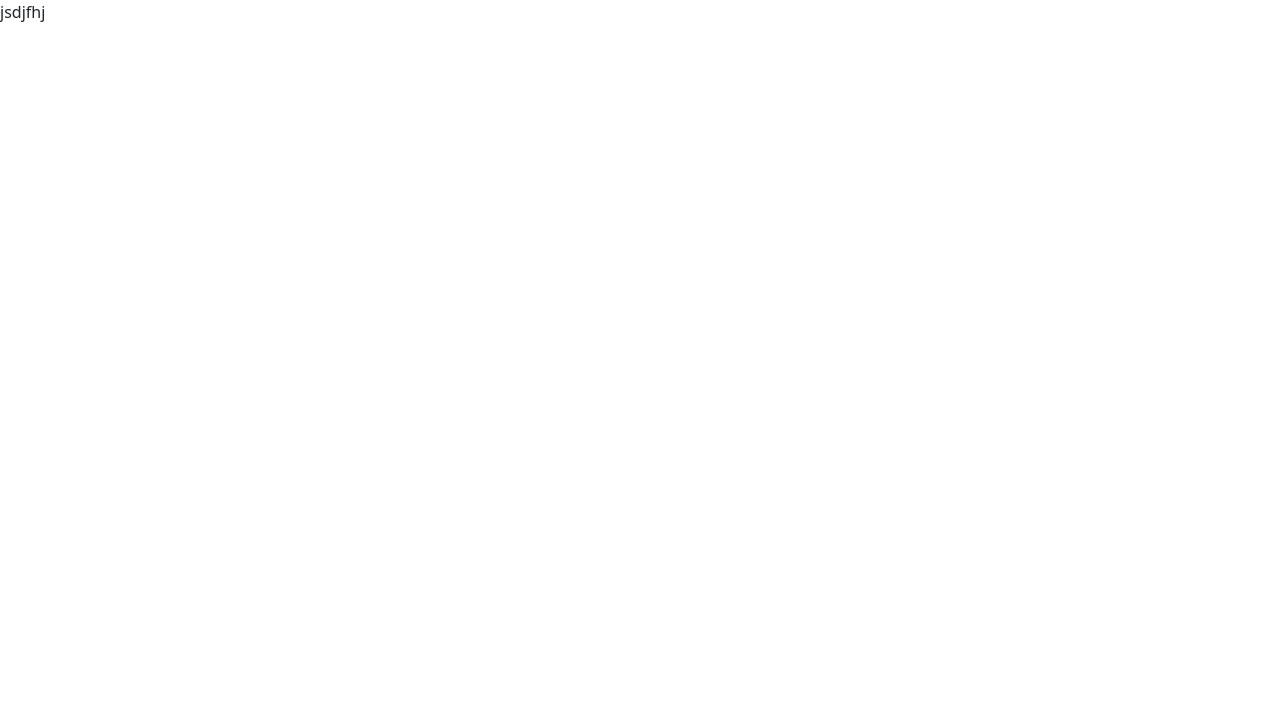
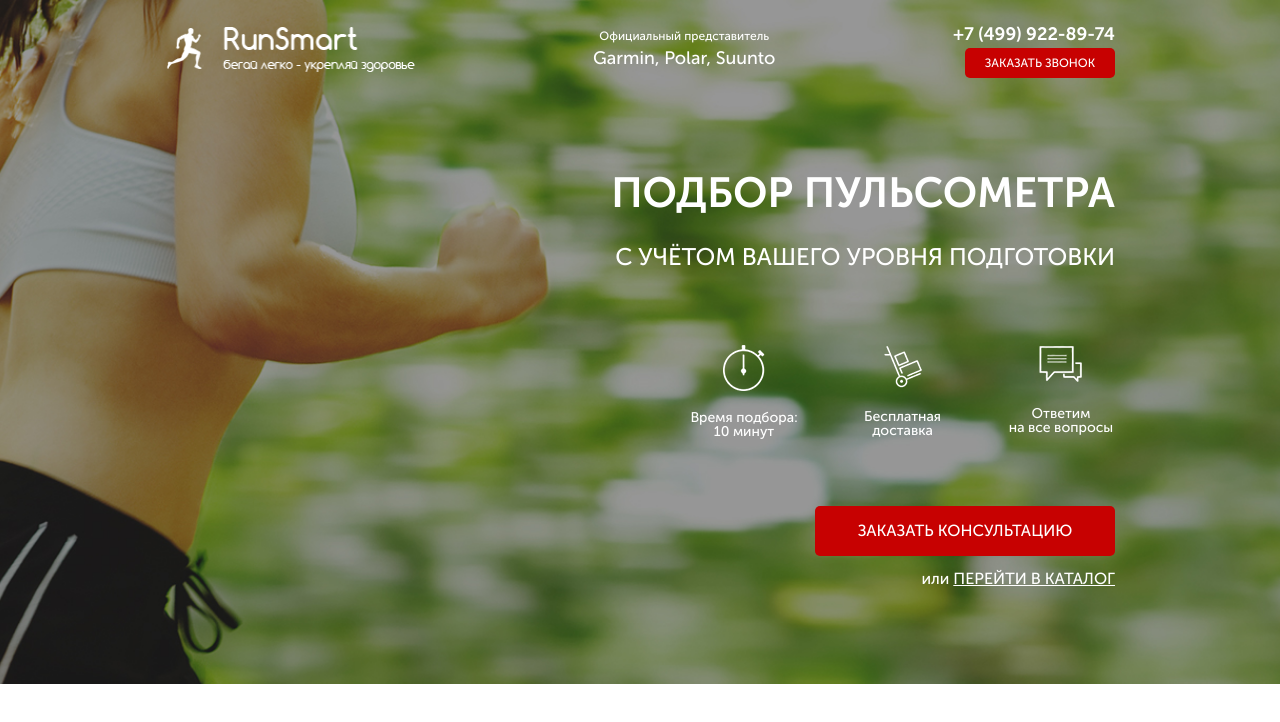
Before and after one commit to StasKotvitskyi/pulse, a website: page src/index.html in a window 1280 px wide. Drawn offline with Linux system fonts and the light colour scheme; files that its build step writes are made by us from their sources.

Commit message:
08.04.22 17:24

```diff
--- a/src/index.html
+++ b/src/index.html
@@ -10,6 +10,45 @@
     <link rel="stylesheet" href="css/style.min.css">
 </head>
 <body>
-jsdjfhj
+    <div class="promo">
+        <div class="container">
+            <header class="header">
+                <a href="#" class="header__logo">
+                    <img src="icons/logo.png" alt="logo">
+                </a>
+                <div class="header__official">
+                    Официальный представитель
+                    <span>Garmin, Polar, Suunto</span>
+                </div>
+                <div class="header__contacts">
+                    <a href="tel:+74999228974" class="header__phone">+7 (499) 922-89-74</a>
+                    <button class="button">заказать звонок</button>
+                </div>
+            </header>
+            <div class="promo__wrapper">
+                <h1 class="promo__header">Подбор пульсометра</h1>
+                <h2 class="promo__subheader">с учётом Вашего уровня подготовки</h2>
+                <div class="promo__icons">
+                    <div class="promo__icon">
+                        <img src="icons/timer.png" alt="timer">
+                        Время подбора: <br>10 минут
+                    </div>
+                    <div class="promo__icon">
+                        <img src="icons/luggage.png" alt="luggage">
+                        Бесплатная доставка
+                    </div>
+                    <div class="promo__icon">
+                        <img src="icons/message.png" alt="message">
+                        Ответим <br>на все вопросы
+                    </div>
+                </div>
+                <button class="button button_main">заказать консультацию</button>
+                <div class="promo__link">
+                    или
+                    <a href="#">перейти в каталог</a>
+                </div>
+            </div>
+        </div>
+    </div>
 </body>
 </html>
--- a/src/sass/base/_variables.scss
+++ b/src/sass/base/_variables.scss
@@ -0,0 +1 @@
+$main-color: #C70101;
--- /dev/null
+++ b/src/sass/blocks/_buttons.scss
@@ -0,0 +1,18 @@
+.button {
+    width: 150px;
+    height: 30px;
+    border-radius: 5px;
+    background-color: $main-color;
+    border: none;
+    font-weight: 500;
+    font-size: 12px;
+    text-align: center;
+    text-transform: uppercase;
+    color: #FFFFFF;
+    &_main {
+        margin-top: 67px;
+        width: 300px;
+        height: 50px;
+        font-size: 16px;
+    }
+}
--- /dev/null
+++ b/src/sass/blocks/_header.scss
@@ -0,0 +1,36 @@
+.header {
+    display: flex;
+    justify-content: space-between;
+    align-items: center;
+    &__logo {
+        width: 250px;
+        img {
+            width: 100%;
+        }
+    }
+    &__official {
+        font-weight: 500;
+        font-size: 12px;
+        text-align: center;
+        color: #FFFFFF;
+        span {
+            display: block;
+            font-size: 18px;
+        }
+    }
+    &__phone {
+        display: block;
+        font-weight: 700;
+        font-size: 18px;
+        color: #FFFFFF;
+        text-decoration: none;
+        &:hover {
+            color: #FFFFFF;
+        }
+    }
+    &__contacts {
+        display: flex;
+        flex-direction: column;
+        align-items: flex-end;
+    }
+}
--- /dev/null
+++ b/src/sass/blocks/_promo.scss
@@ -0,0 +1,57 @@
+.promo{
+    min-height: 650px;
+    padding: 21px 0 93px 0;
+    background: url(../img/bg1.png) center (center/cover) no-repeat;
+    &__wrapper{
+        display: flex;
+        flex-direction: column;
+        align-items: flex-end;
+        margin-top: 90px;
+    }
+    &__header {
+        font-weight: 700;
+        font-size: 42px;
+        text-transform: uppercase;
+        color: #FFFFFF;
+    }
+    &__subheader {
+        margin-top: 17px;
+        font-weight: 500;
+        font-size: 24px;
+        text-transform: uppercase;
+        color: #FFFFFF;
+    }
+    &__icons {
+        margin-top: 65px;
+        width: 425px;
+        display: flex;
+        justify-content: space-between;
+    }
+    &__icon {
+        width: 108px;
+        text-align: center;
+        font-weight: 500;
+        font-size: 14px;
+        line-height: 14px;
+        color: #FFFFFF;
+        img {
+            display: block;
+            margin: 0 auto 20px;
+        }
+    }
+    &__link {
+        margin-top: 10px;
+        font-weight: 500;
+        font-size: 16px;
+        line-height: 25px;
+        color: #FFFFFF;
+        a {
+            text-transform: uppercase;
+            text-decoration: underline;
+            color: #FFFFFF;
+            &:hover {
+                color: #FFFFFF;
+            }
+        }
+    }
+}
--- a/src/sass/style.scss
+++ b/src/sass/style.scss
@@ -1,9 +1,14 @@
 @import 'base/variables';
-
 @import 'base/mixins';
-
-@import 'base/general';
+@import 'blocks/promo';
+@import 'blocks/header';
+@import 'blocks/buttons';
 
 * {
     font-family: 'Museo Sans Cyrl', sans-serif;
 }
+
+.container {
+    max-width: 950px;
+    margin: 0 auto;
+}
```
Also changed, not shown: package.json (+7 -1 lines), font.css (renamed from src/css/font.css), src/css/style.min.css.
